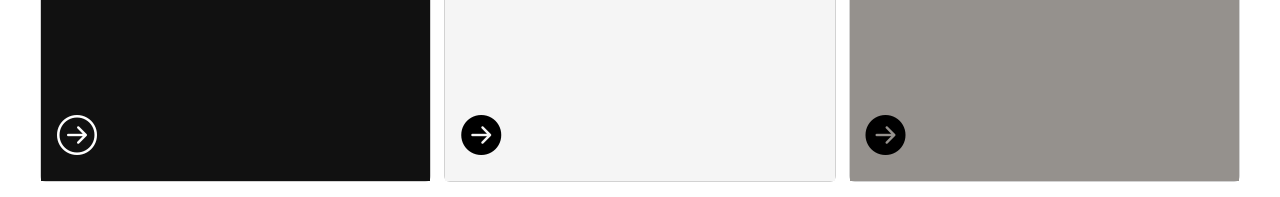
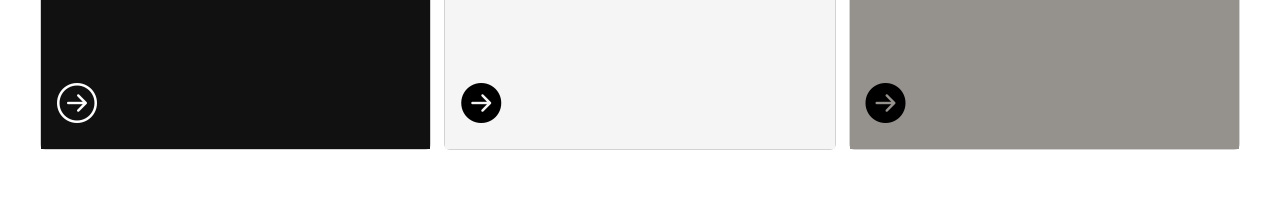
Before and after one commit to Skomars/IKEA-Clone, a plain HTML site: page index.html in a window 1280 px wide. Shown: the part 1718-1915 px from the top of the page. Drawn offline with nearby package versions, Linux system fonts and the light colour scheme.

Commit message:
Additional CSS improvements

```diff
--- a/components/hero.css
+++ b/components/hero.css
@@ -119,7 +119,6 @@ a:hover {
   background-color: rgb(248, 248, 248);
   padding: 15px 5px 15px 15px;
   box-shadow: 2px 2px 15px rgb(32, 32, 32);
-
   width: fit-content;
   height: fit-content;
   position: relative;
--- a/components/promotion.css
+++ b/components/promotion.css
@@ -114,18 +114,16 @@
   color: rgb(255, 255, 255);
 }
 
-/* Breakpoint 1 */
+.arrow-icon {
+  margin-top: 3rem;
+}
+
 @media (width < 800px) {
   .promotions .card:last-child {
     display: none;
   }
 }
 
-.arrow-icon {
-  margin-top: 5rem;
-}
-
-/* Breakpoint 1 */
 @media (width < 600px) {
   .promotions .card:nth-child(2) {
     display: none;
```
